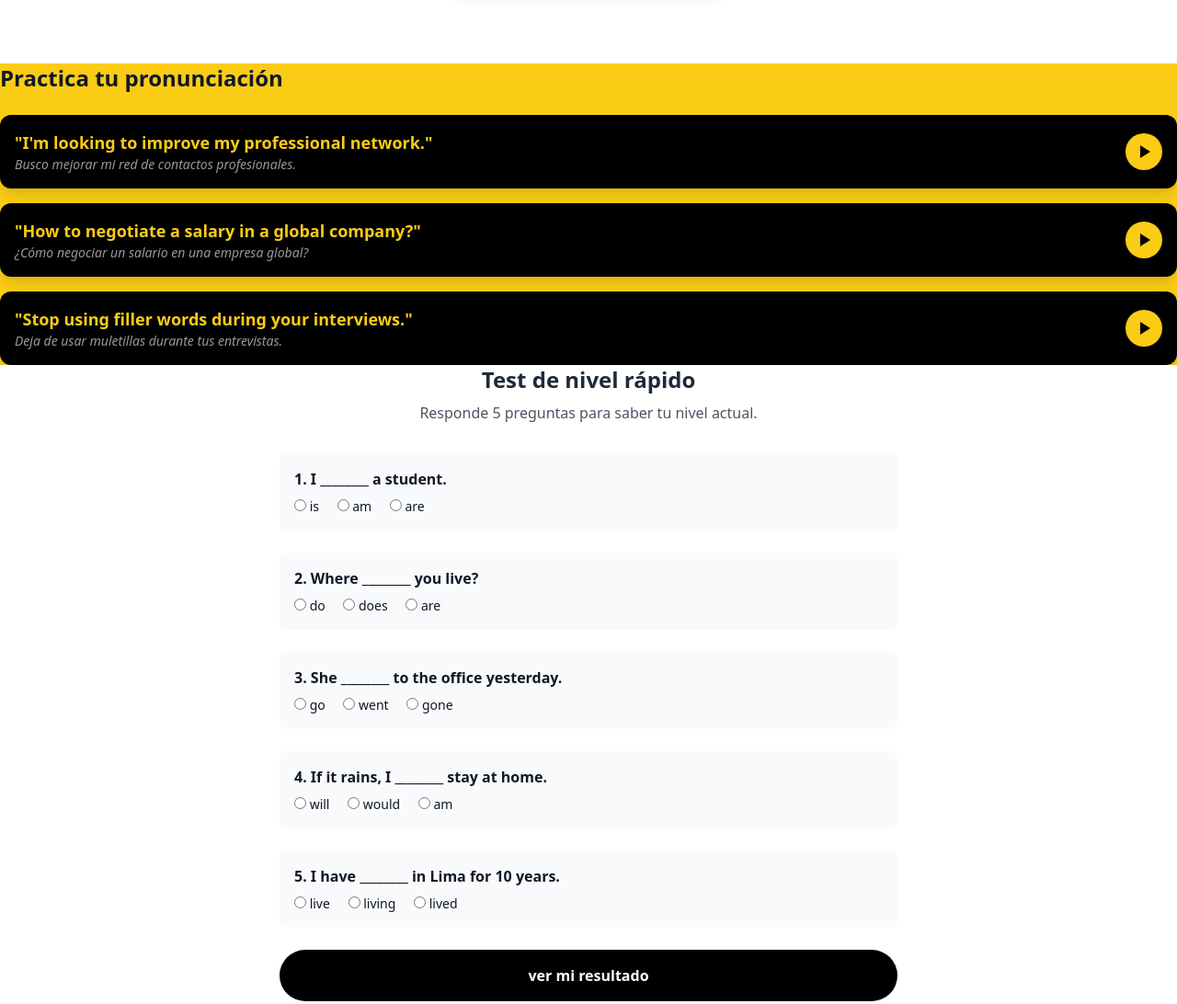
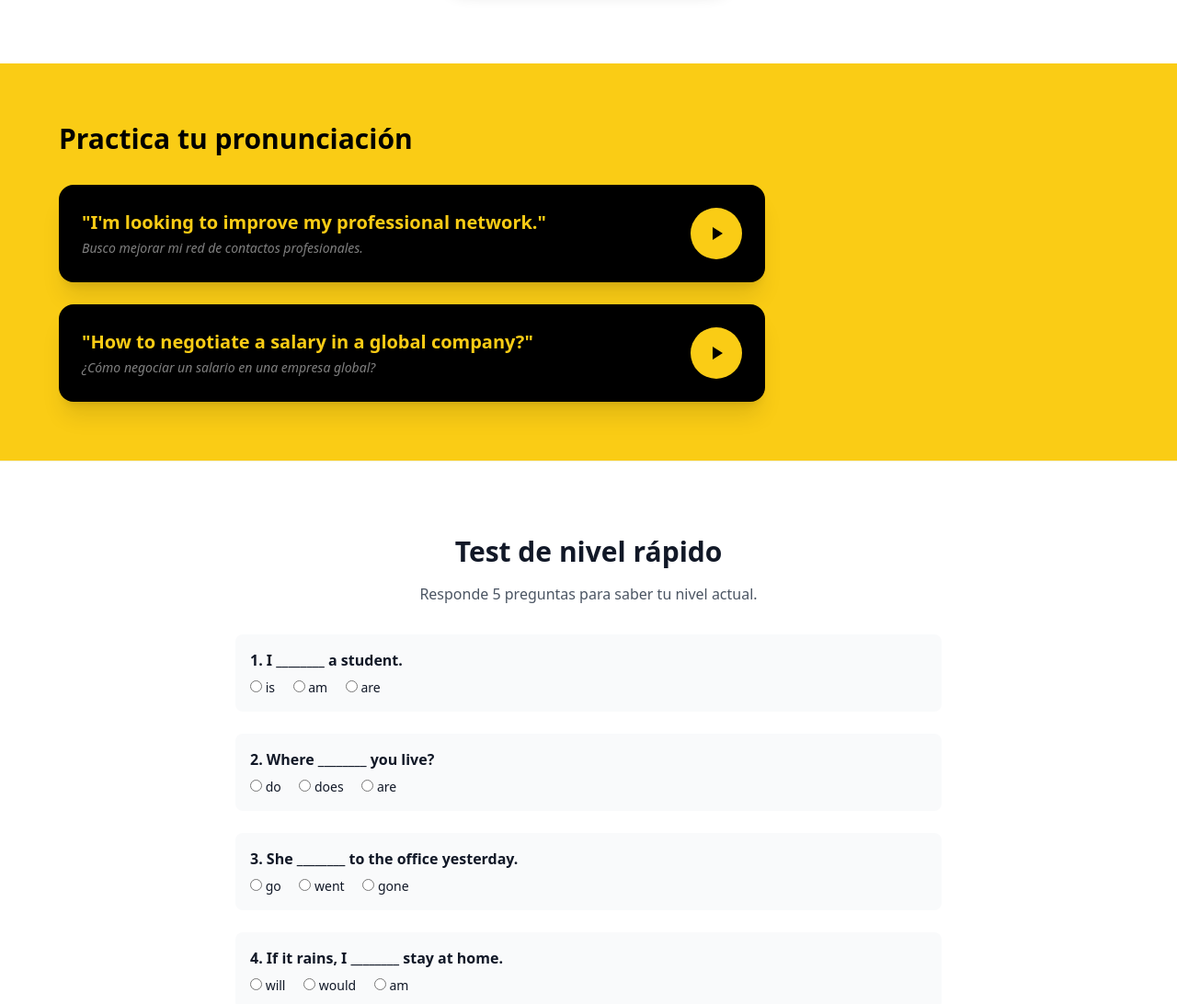
Before and after one commit to santiagourdaneta/english-at-lima-pagina-de-aterrizaje, a plain HTML site: page index.html in a window 1280 px wide. Shown: the part 1460-2552 px from the top of the page at 92% size. Drawn offline with nearby package versions, Linux system fonts and the light colour scheme.

Commit message:
fix: varios

```diff
--- a/index.html
+++ b/index.html
@@ -185,42 +185,37 @@ h1, h2, h3 { line-height: 1.2; text-transform: none; }
     </div>
 </section>
 
-<section class="bg-yellow-400">
-    <h2 class="text-2xl font-black mb-6">Practica tu pronunciación</h2>
-    <div class="space-y-4">
-        <div class="bg-black p-4 rounded-xl flex justify-between items-center shadow-lg">
+<section class="bg-yellow-400 px-6 md:px-16 py-16"> <h2 class="text-3xl font-black mb-8 text-black">Practica tu pronunciación</h2>
+    <div class="space-y-6 max-w-3xl">
+        <div class="bg-black p-6 rounded-2xl flex justify-between items-center shadow-xl border border-black/10">
             <div>
-                <p class="text-yellow-400 font-bold text-lg">"I'm looking to improve my professional network."</p>
-                <p class="text-white/60 text-sm italic">Busco mejorar mi red de contactos profesionales.</p>
+                <p class="text-yellow-400 font-bold text-xl mb-1">"I'm looking to improve my professional network."</p>
+                <p class="text-white/50 text-sm italic font-medium">Busco mejorar mi red de contactos profesionales.</p>
             </div>
-            <button onclick="playSpeech('I\'m looking to improve my professional network.')" class="bg-yellow-400 p-2 rounded-full">
-                <svg class="w-6 h-6" fill="black" viewBox="0 0 24 24"><path d="M8 5v14l11-7z"/></svg>
+            <button onclick="toggleSpeech(this, 'I\'m looking to improve my professional network.')"
+                    class="bg-yellow-400 p-4 rounded-full hover:scale-105 transition-transform flex-shrink-0 ml-4">
+                <svg class="w-6 h-6 play-icon" fill="black" viewBox="0 0 24 24"><path d="M8 5v14l11-7z"/></svg>
+                <svg class="w-6 h-6 pause-icon hidden" fill="black" viewBox="0 0 24 24"><path d="M6 19h4V5H6v14zm8-14v14h4V5h-4z"/></svg>
             </button>
         </div>
-        <div class="bg-black p-4 rounded-xl flex justify-between items-center shadow-lg">
+
+        <div class="bg-black p-6 rounded-2xl flex justify-between items-center shadow-xl border border-black/10">
             <div>
-                <p class="text-yellow-400 font-bold text-lg">"How to negotiate a salary in a global company?"</p>
-                <p class="text-white/60 text-sm italic">¿Cómo negociar un salario en una empresa global?</p>
+                <p class="text-yellow-400 font-bold text-xl mb-1">"How to negotiate a salary in a global company?"</p>
+                <p class="text-white/50 text-sm italic font-medium">¿Cómo negociar un salario en una empresa global?</p>
             </div>
-            <button onclick="playSpeech('How to negotiate a salary in a global company?')" class="bg-yellow-400 p-2 rounded-full">
-                <svg class="w-6 h-6" fill="black" viewBox="0 0 24 24"><path d="M8 5v14l11-7z"/></svg>
-            </button>
-        </div>
-        <div class="bg-black p-4 rounded-xl flex justify-between items-center shadow-lg">
-            <div>
-                <p class="text-yellow-400 font-bold text-lg">"Stop using filler words during your interviews."</p>
-                <p class="text-white/60 text-sm italic">Deja de usar muletillas durante tus entrevistas.</p>
-            </div>
-            <button onclick="playSpeech('Stop using filler words during your interviews.')" class="bg-yellow-400 p-2 rounded-full">
-                <svg class="w-6 h-6" fill="black" viewBox="0 0 24 24"><path d="M8 5v14l11-7z"/></svg>
+            <button onclick="toggleSpeech(this, 'How to negotiate a salary in a global company?')"
+                    class="bg-yellow-400 p-4 rounded-full hover:scale-105 transition-transform flex-shrink-0 ml-4">
+                <svg class="w-6 h-6 play-icon" fill="black" viewBox="0 0 24 24"><path d="M8 5v14l11-7z"/></svg>
+                <svg class="w-6 h-6 pause-icon hidden" fill="black" viewBox="0 0 24 24"><path d="M6 19h4V5H6v14zm8-14v14h4V5h-4z"/></svg>
             </button>
         </div>
     </div>
 </section>
 
-<section id="quiz" class="bg-white">
-    <div class="max-w-2xl mx-auto">
-        <h2 class="text-2xl font-black mb-2 text-gray-800 text-center">Test de nivel rápido</h2>
+<section id="quiz" class="bg-white px-6 md:px-16 py-20 border-t border-gray-100">
+    <div class="max-w-3xl mx-auto">
+        <h2 class="text-3xl font-black mb-4 text-gray-900 text-center">Test de nivel rápido</h2>
         <p class="text-center text-gray-600 mb-8">Responde 5 preguntas para saber tu nivel actual.</p>
 
         <form id="levelTest" class="space-y-6">
@@ -265,7 +260,7 @@ h1, h2, h3 { line-height: 1.2; text-transform: none; }
                 </div>
             </div>
 
-            <button type="button" onclick="calculateLevel()" class="w-full bg-black text-white py-4 rounded-full font-bold">ver mi resultado</button>
+            <button type="button" onclick="calculateLevel()" class="w-full bg-black text-white py-4 rounded-full font-bold">Ver mi resultado</button>
         </form>
 
         <div id="resultBox" class="hidden mt-6 p-6 rounded-2xl text-center"></div>
@@ -444,13 +439,43 @@ h1, h2, h3 { line-height: 1.2; text-transform: none; }
         window.location.href = redirectUrl;
     }
 
-    function playSpeech(text) {
-        const msg = new SpeechSynthesisUtterance();
-        msg.text = text;
-        msg.lang = 'en-US';
-        msg.rate = 0.9; // Un poco más lento para que se entienda bien
-        window.speechSynthesis.speak(msg);
-    }
+   let currentUtterance = null;
+   let currentButton = null;
+
+   function toggleSpeech(btn, text) {
+       // Si ya está hablando y es el mismo botón, pausamos (cancelamos)
+       if (window.speechSynthesis.speaking && currentButton === btn) {
+           window.speechSynthesis.cancel();
+           resetButtons();
+           return;
+       }
+
+       // Si está hablando otro botón, lo cancelamos antes de empezar el nuevo
+       window.speechSynthesis.cancel();
+       resetButtons();
+
+       currentButton = btn;
+       currentUtterance = new SpeechSynthesisUtterance(text);
+       currentUtterance.lang = 'en-US';
+       currentUtterance.rate = 0.85;
+
+       // Cambiar a icono de Pausa al empezar
+       btn.querySelector('.play-icon').classList.add('hidden');
+       btn.querySelector('.pause-icon').classList.remove('hidden');
+
+       // Cuando termine de hablar, volver al icono de Play
+       currentUtterance.onend = () => {
+           resetButtons();
+       };
+
+       window.speechSynthesis.speak(currentUtterance);
+   }
+
+   function resetButtons() {
+       document.querySelectorAll('.play-icon').forEach(i => i.classList.remove('hidden'));
+       document.querySelectorAll('.pause-icon').forEach(i => i.classList.add('hidden'));
+       currentButton = null;
+   }
 
 function calculateLevel() {
     const form = document.getElementById('levelTest');
```
